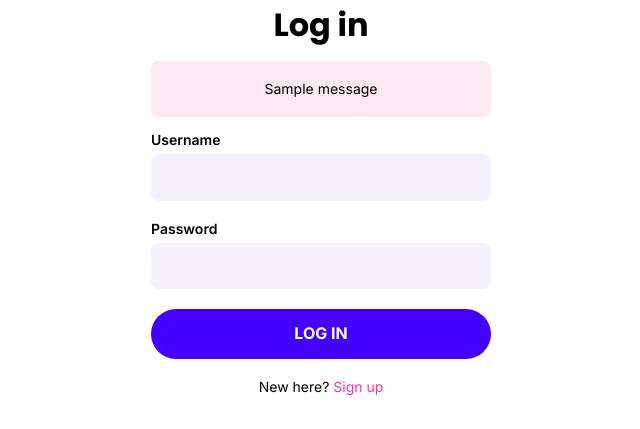
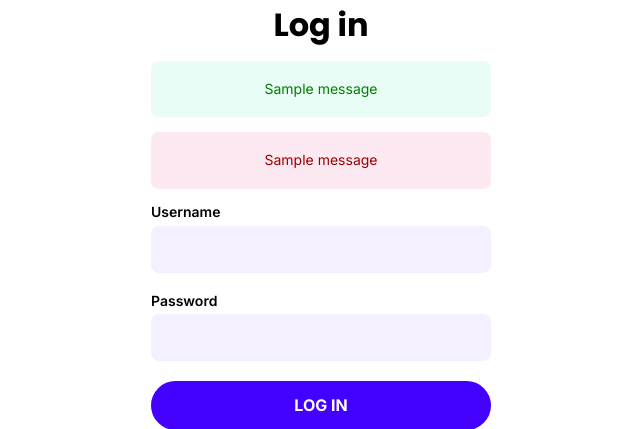
Before and after one commit to DarkWool/cs50-final-project, a Flask app: a page that uses anxiety_app/templates/auth/login.html in a window 1280 px wide. Shown: the part 174-603 px from the top of the page, without its empty margins (319-959 px from the left). Run offline with Flask 2, Linux system fonts and the light colour scheme; tables that the repository leaves empty hold one stand-in row (values such as "Sample post"); one stand-in notice (Sample message) is shown; some libraries are stand-ins or nearby versions.

Commit message:
Now the user is logged out when changing his password with a success msg.

```diff
--- a/anxiety_app/auth.py
+++ b/anxiety_app/auth.py
@@ -99,6 +99,6 @@
             return redirect("/dashboard")
 
         conn.close()
-        flash("Email / username already registered")
+        flash("Email / username already registered", "error")
         return redirect(url_for("signup"))
     return render_template("auth/signup.html", form=form)
--- a/anxiety_app/static/css/style.css
+++ b/anxiety_app/static/css/style.css
@@ -674,8 +674,17 @@
     margin-bottom: 15px;
     text-align: center;
     padding: 20px 15px;
+    border-radius: 8px;
+}
+
+.auth_msg.error {
+    color: hsl(0, 100%, 31%);
     background-color: hsl(335, 74%, 95%);
-    border-radius: 8px;
+}
+
+.auth_msg.success {
+    color: green;
+    background-color: hsl(158, 76%, 95%);
 }
 
 .auth_msg > ul {
--- a/anxiety_app/templates/auth/login.html
+++ b/anxiety_app/templates/auth/login.html
@@ -8,11 +8,22 @@
         <div>
             <h1 class="auth_title">Log in</h1>
         </div>
-        {% with messages = get_flashed_messages() %}
-            {% if messages %}
-            <div class="auth_msg">
+        {% with success = get_flashed_messages(category_filter=["success"]) %}
+        {% if success %}
+        <div class="auth_msg success">
+            <ul>
+                {% for message in success %}
+                <li>{{ message }}</li>
+                {% endfor %}
+            </ul>
+        </div>
+        {% endif %}
+        {% endwith %}
+        {% with error = get_flashed_messages(category_filter=["error"]) %}
+            {% if error %}
+            <div class="auth_msg error">
                 <ul>
-                    {% for message in messages %}
+                    {% for message in error %}
                     <li>{{ message }}</li>
                     {% endfor %}
                 </ul>
--- a/anxiety_app/templates/users/change-password.html
+++ b/anxiety_app/templates/users/change-password.html
@@ -1,6 +1,6 @@
 {% import "macros/m_form.html" as m %}
 {% extends "layout/base.html" %}
-{% block title %}Sign Up{% endblock %}
+{% block title %}Change password{% endblock %}
 {% block body %}
 <body class="full-viewp">
     {% include "layout/header.html" %}
```
Also changed, not shown: anxiety_app/views.py (+7 -3 lines).
